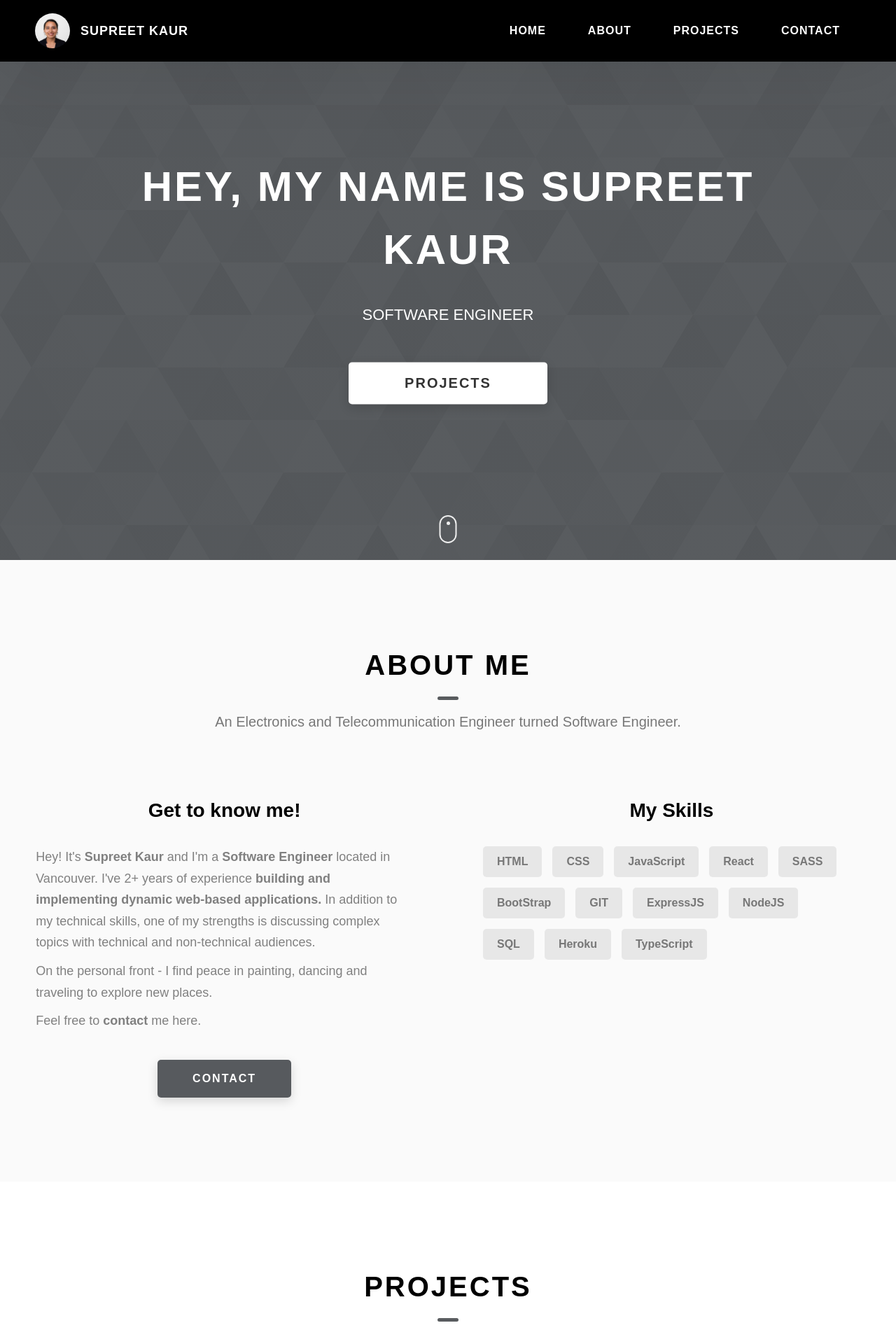
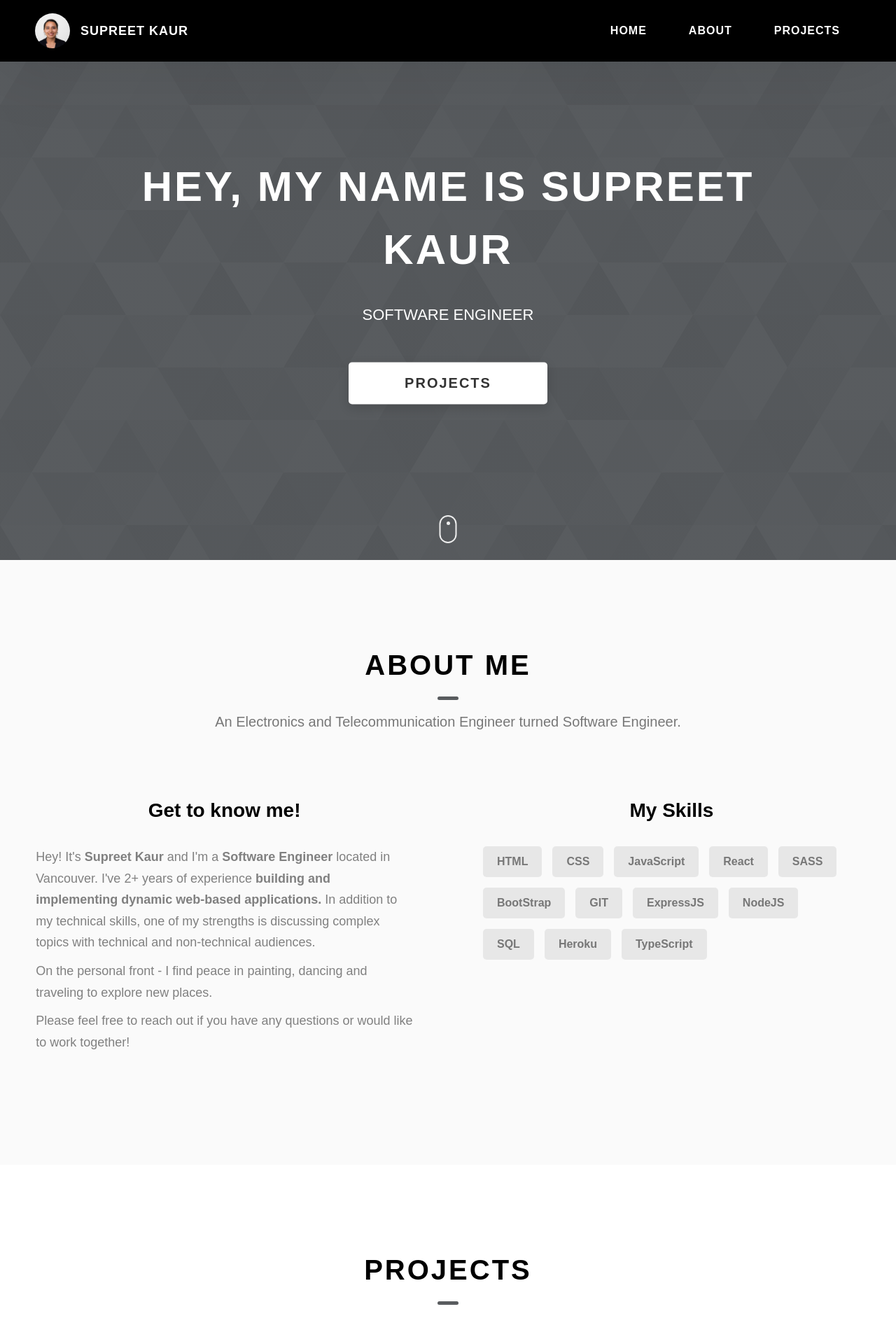
Before and after one commit to isupreetk/portfolio-website, a React (Create React App) app: page / in a window 1280 px wide. Shown: the top 1920 px of the page at 70% size. Built offline with nearby package versions, Linux system fonts and the light colour scheme.

Commit message:
drop contact section

```diff
--- a/src/components/About/About.jsx
+++ b/src/components/About/About.jsx
@@ -30,13 +30,14 @@ function About() {
                 On the personal front - I find peace in painting, dancing and traveling to explore new places.
               </p>
               <p class="about__content-details-para">
-               Feel free to
-                <strong> contact</strong> me here.
+              Please feel free to reach out if you have any questions or would like to work together!
+              {/* Feel free to
+                <strong> contact</strong> me here. */}
               </p>
             </div>
-            <a href="./#contact" class="btn btn--med btn--theme dynamicBgClr"
+            {/* <a href="./#contact" class="btn btn--med btn--theme dynamicBgClr"
               >Contact</a
-            >
+            > */}
           </div>
           <div class="about__content-skills">
             <h3 class="about__content-title">My Skills</h3>
--- a/src/components/Header/Header.jsx
+++ b/src/components/Header/Header.jsx
@@ -32,9 +32,9 @@ function Header() {
                         <li class="header__link-wrapper">
                             <a href="/#projects" class="header__link">Projects</a>
                         </li>
-                        <li class="header__link-wrapper">
+                        {/* <li class="header__link-wrapper">
                             <a href="/#contact" class="header__link">Contact</a>
-                        </li>
+                        </li> */}
                     </ul>
                     <div class="header__main-ham-menu-cont">
                         <img
@@ -65,9 +65,9 @@ function Header() {
                             <a href="/#projects">Projects</a>
                         </li>
 
-                        <li class="header__sm-menu-link">
+                        {/* <li class="header__sm-menu-link">
                             <a href="/#contact">Contact</a>
-                        </li>
+                        </li> */}
                     </ul>
                 </div>
             </div>
--- a/src/pages/HomePage/HomePage.jsx
+++ b/src/pages/HomePage/HomePage.jsx
@@ -2,7 +2,7 @@ import "./HomePage.scss";
 import Hero from "../../components/Hero/Hero";
 import About from '../../components/About/About';
 import Projects from "../../components/Projects/Projects";
-import Contact from '../../components/Contact/Contact';
+// import Contact from '../../components/Contact/Contact';
 
 function HomePage() {
     return (
@@ -12,7 +12,7 @@ function HomePage() {
             <Hero />
             <About />
             <Projects />
-            <Contact />
+            {/* <Contact /> */}
 
         </div>
 
```
Also changed, not shown: src/components/Contact/Contact.jsx (+0 -32 lines).
